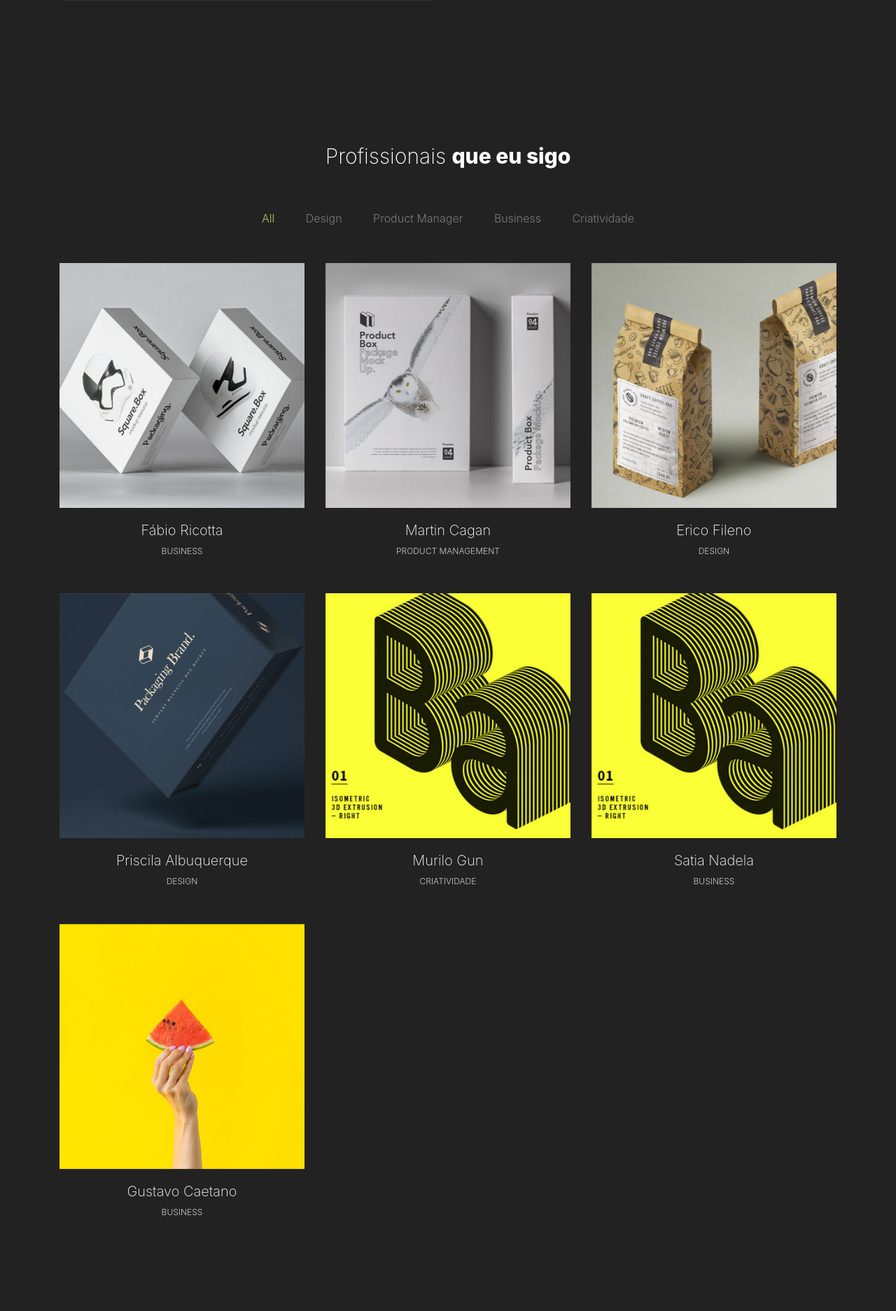
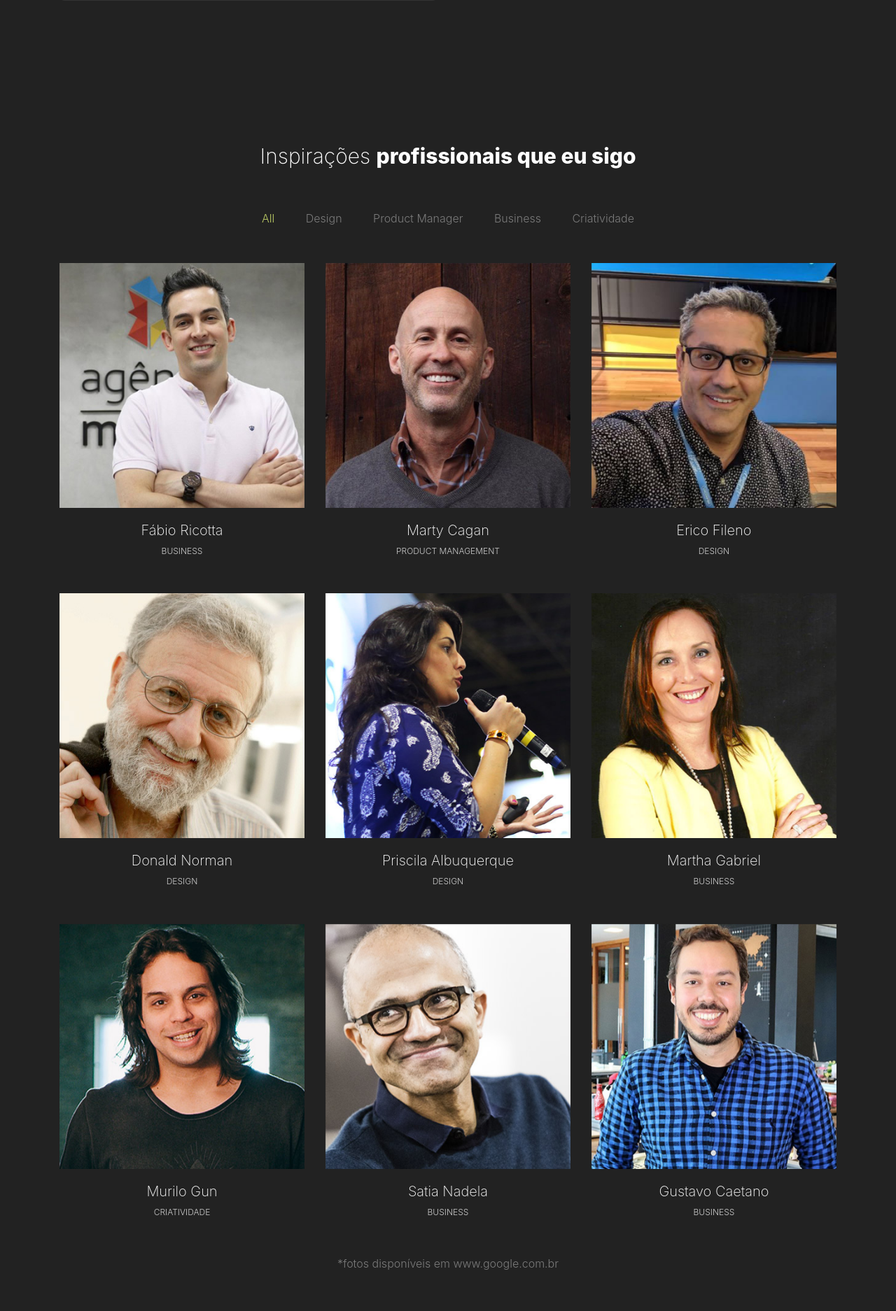
Before and after one commit to gutocoelho/rezume, a PHP site: page / in a window 1280 px wide. Shown: the part 2606-4480 px from the top of the page at 70% size. Run offline with PHP 8.4, Linux system fonts and the light colour scheme; some web fonts are replaced.

Commit message:
Fotos profissionais que eu sigo

```diff
--- a/index.php
+++ b/index.php
@@ -40,9 +40,9 @@
 			<div class="collapse navbar-collapse justify-content-md-center" id="navbarsExample09">
 				<ul class="navbar-nav">
 					<li class="nav-item"><a class="nav-link" href="#section-home">Home</a></li>
-					<li class="nav-item"><a class="nav-link" href="#section-portfolio">Profissionais</a></li>
+					<li class="nav-item"><a class="nav-link" href="#section-about">Sobre</a></li>
 					<li class="nav-item"><a class="nav-link" href="#section-resume">Experiências</a></li>
-					<li class="nav-item"><a class="nav-link" href="#section-about">Sobre</a></li>
+					<li class="nav-item"><a class="nav-link" href="#section-portfolio">Inspirações</a></li>
 					<li class="nav-item"><a class="nav-link" href="#section-contact">Contato</a></li>
 				</ul>
 			</div>
@@ -177,7 +177,7 @@
 		<div class="container">
 			<div class="row">
 				<div class="section-heading text-center col-md-12">
-					<h2>Profissionais <strong>que eu sigo</strong></h2>
+					<h2>Inspirações <strong>profissionais que eu sigo</strong></h2>
 				</div>
 			</div>
 			<div class="filters">
@@ -196,7 +196,7 @@
 						<div class="relative">
 							<div class="thumb">
 								<div class="overlay overlay-bg"></div>
-								<a href="https://br.linkedin.com/in/fabioricotta"><img class="image img-fluid" src="images/p1.jpg" alt=""></a>
+								<a href="https://br.linkedin.com/in/fabioricotta" title="Fabio Ricotta"><img class="image img-fluid" src="images/profissionais/fabioricotta.jpg" alt="Fábio Ricotta"></a>
 							</div>
 							<a href="images/p1.jpg" class="img-pop-up">
 								<div class="middle">
@@ -213,7 +213,9 @@
 						<div class="relative">
 							<div class="thumb">
 								<div class="overlay overlay-bg"></div>
-								<img class="image img-fluid" src="images/p2.jpg" alt="">
+								<a href="https://www.linkedin.com/in/cagan/" title="Marty Cagan">
+								<img class="image img-fluid" src="images/profissionais/martycagan.jpg" alt="Marty Cagan">
+								</a>
 							</div>
 							<a href="images/p2.jpg" class="img-pop-up">
 								<div class="middle">
@@ -222,7 +224,7 @@
 							</a>
 						</div>
 						<div class="p-inner">
-							<h4>Martin Cagan</h4>
+							<h4>Marty Cagan</h4>
 							<div class="cat">Product Management</div>
 						</div>
 					</div>
@@ -230,7 +232,9 @@
 						<div class="relative">
 							<div class="thumb">
 								<div class="overlay overlay-bg"></div>
-								<img class="image img-fluid" src="images/p3.jpg" alt="">
+								<a href="https://www.ericofileno.com/" title="Érico Fileno">
+								<img class="image img-fluid" src="images/profissionais/ericofileno.jpg" alt="Érico Fileno">
+								</a>
 							</div>
 							<a href="images/p3.jpg" class="img-pop-up">
 								<div class="middle">
@@ -243,12 +247,36 @@
 							<h4>Erico Fileno</h4>
 							<div class="cat">Design</div>
 						</div>
+
+
+					</div>
+					<div class="single-portfolio col-sm-4 all packaging">
+					<div class="relative">
+							<div class="thumb">
+								<div class="overlay overlay-bg"></div>
+								<a href="https://www.linkedin.com/in/donnorman/" title="Donald Norman">
+								<img class="image img-fluid" src="images/profissionais/donaldnorman.jpg" alt="Donald Norman">
+								</a>
+							</div>
+							<a href="images/p3.jpg" class="img-pop-up">
+								<div class="middle">
+									<div class="text align-self-center d-flex"><img src="images/preview.png" alt=""></div>
+								</div>
+							</a>
+
+						</div>
+						<div class="p-inner">
+							<h4>Donald Norman</h4>
+							<div class="cat">Design</div>
+						</div>
 					</div>
 					<div class="single-portfolio col-sm-4 all packaging">
 						<div class="relative">
 							<div class="thumb">
 								<div class="overlay overlay-bg"></div>
-								<img class="image img-fluid" src="images/p4.jpg" alt="">
+								<a href="https://www.linkedin.com/in/priscillaalbuquerque/" title="Priscila Albuquerque">
+								<img class="image img-fluid" src="images/profissionais/priscilaalbuquerque.jpg" alt="Priscila Albuquerque">
+								</a>
 							</div>
 							<a href="images/p4.jpg" class="img-pop-up">
 								<div class="middle">
@@ -261,16 +289,38 @@
 							<div class="cat">Design</div>
 						</div>
 					</div>
+					<div class="single-portfolio col-sm-4 all typography">
+						<div class="relative">
+							<div class="thumb">
+								<div class="overlay overlay-bg"></div>
+								<a href="https://www.martha.com.br/biografia/" title="Martha Gabriel">
+								<img class="image img-fluid" src="images/profissionais/marthagabriel.jpg" alt="Martha Gabriel"></a>
+							</div>
+							<a href="images/p1.jpg" class="img-pop-up">
+								<div class="middle">
+									<div class="text align-self-center d-flex"><img src="images/preview.png" alt=""></div>
+								</div>
+							</a>
+						</div>
+						<div class="p-inner">
+							<h4>Martha Gabriel</h4>
+							<div class="cat">Business</div>
+						</div>
+					</div>
 					<div class="single-portfolio col-sm-4 all photography">
 						<div class="relative">
 							<div class="thumb">
 								<div class="overlay overlay-bg"></div>
-								<img class="image img-fluid" src="images/p5.jpg" alt="">
+								<a href="https://murilogun.com.br/" title="Murilo Gun">
+								<img class="image img-fluid" src="images/profissionais/murilogun.jpg" alt="Murilo Gun">
+								</a>
 							</div>
 							<a href="images/p5.jpg" class="img-pop-up">
+
 								<div class="middle">
 									<div class="text align-self-center d-flex"><img src="images/preview.png" alt=""></div>
 								</div>
+
 							</a>
 						</div>
 						<div class="p-inner">
@@ -282,7 +332,9 @@
 						<div class="relative">
 							<div class="thumb">
 								<div class="overlay overlay-bg"></div>
-								<img class="image img-fluid" src="images/p5.jpg" alt="">
+								<a href="https://www.linkedin.com/in/satyanadella/" title="Satia Nadela">
+								<img class="image img-fluid" src="images/profissionais/satianadela.jpg" alt="satia Nadela">
+								</a>
 							</div>
 							<a href="images/p5.jpg" class="img-pop-up">
 								<div class="middle">
@@ -299,7 +351,9 @@
 						<div class="relative">
 							<div class="thumb">
 								<div class="overlay overlay-bg"></div>
-								<img class="image img-fluid" src="images/p6.jpg" alt="">
+								<a href="https://www.gustavocaetano.com.br/" title="Gustavo Caetano">
+								<img class="image img-fluid" src="images/profissionais/gustavocaetano.jpg" alt="Gustavo Caetano">
+								</a>
 							</div>
 							<a href="images/p6.jpg" class="img-pop-up">
 								<div class="middle">
@@ -314,6 +368,7 @@
 					</div>
 				</div>
 			</div>
+			<p style="text-align: center">*fotos disponíveis em www.google.com.br</p>
 		</div>
 	</section>
 	<!-- .section -->
```
Also changed, not shown: images/profissionais/donaldnorman.jpg (added), images/profissionais/ericofileno.jpg (added), images/profissionais/fabioricotta.jpg (added), images/profissionais/gustavocaetano.jpg (added), images/profissionais/marthagabriel.jpg (added), images/profissionais/martycagan.jpg (added), images/profissionais/murilogun.jpg (added), images/profissionais/originais/Gustavo-Caetano2.jpg (added), images/profissionais/originais/donaldonorman.jpg (added), images/profissionais/originais/ericofileno.jpg (added), images/profissionais/originais/fabioricotta.jpeg (added), images/profissionais/originais/marthagabrielrcc.jpg (added), images/profissionais/originais/martincagan.jpg (added), images/profissionais/originais/murilogun.png (added), 3 more files, 1 other file.
